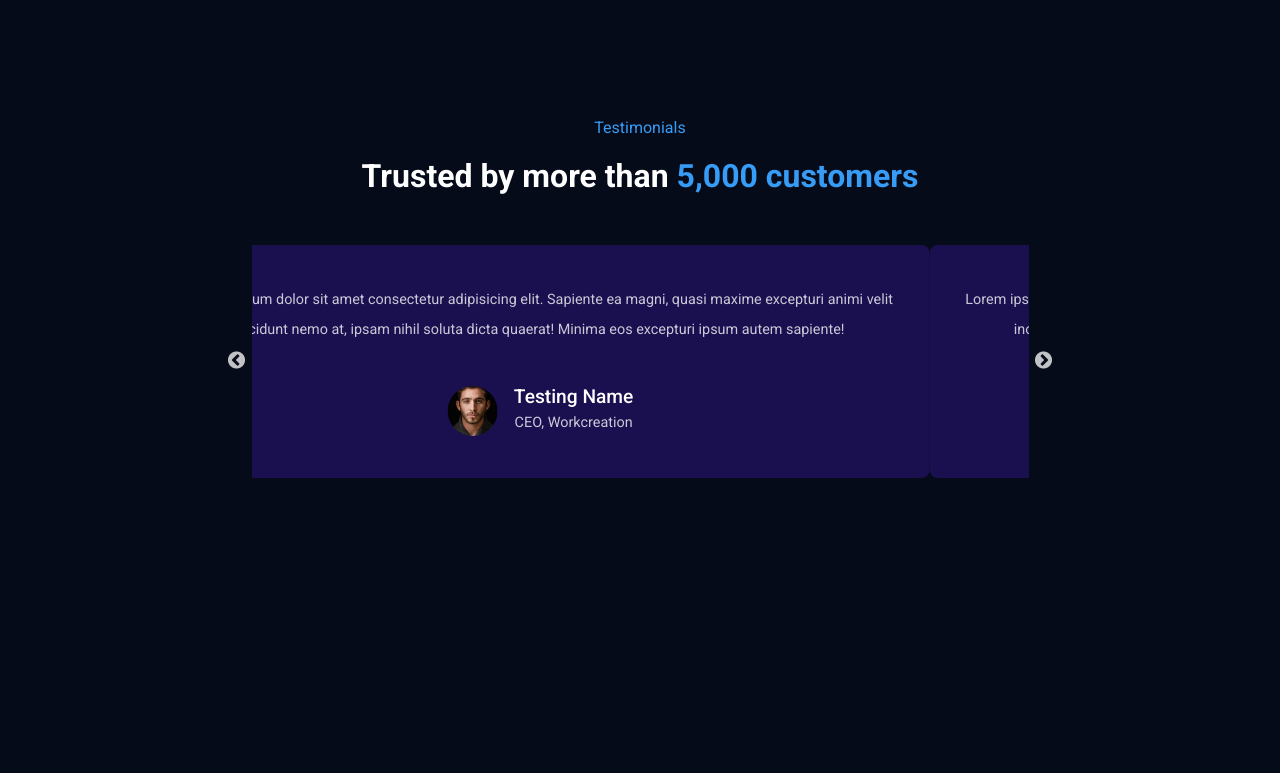
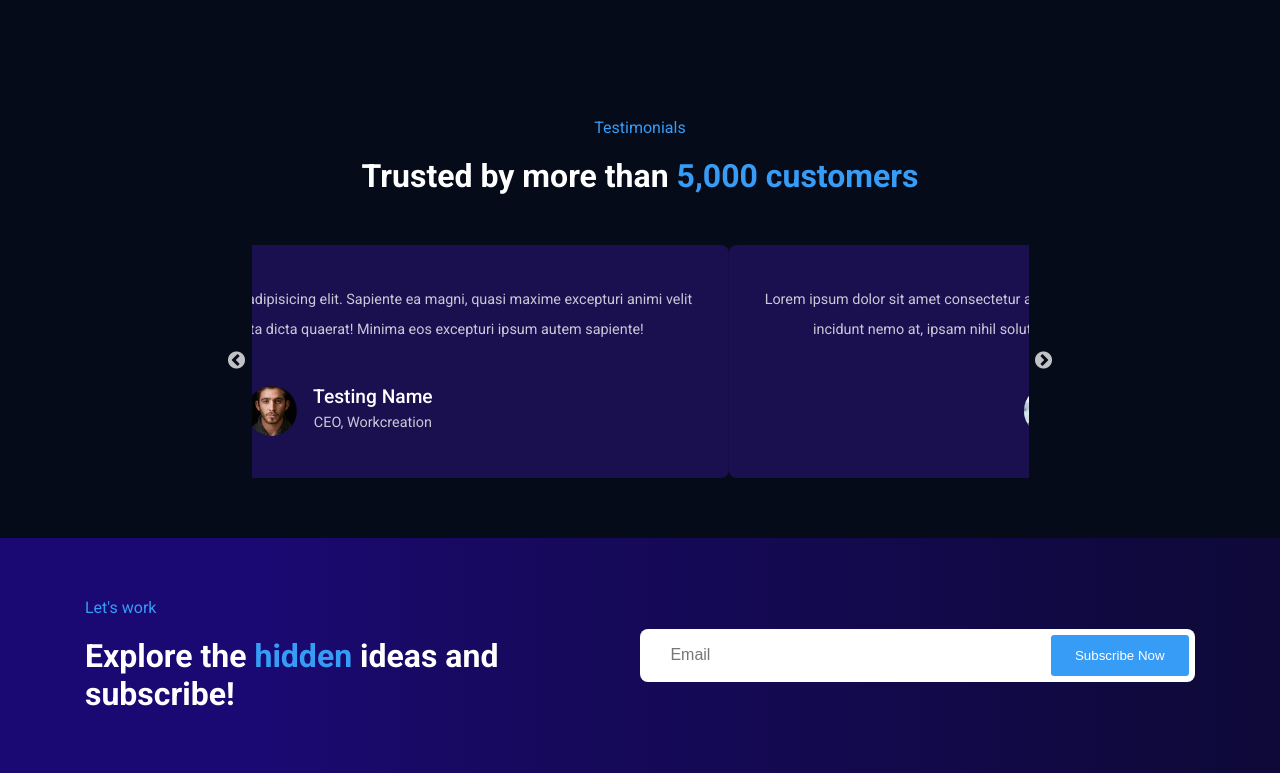
Before and after one commit to ankitkapoor8437/qubist-inc, a React (Create React App) app: page / in a window 1280 px wide. Shown: the part 3564-4337 px from the top of the page. Before the commit the page ends 4102 px from the top, so only its background shows below. Built offline with nearby package versions, Linux system fonts and the light colour scheme.

Commit message:
Newsletter Section Completed.

```diff
--- a/src/App.js
+++ b/src/App.js
@@ -7,6 +7,7 @@
 import Team from './components/UI/Team';
 import Blog from './components/UI/Blog';
 import Testimonial from './components/UI/Testimonial';
+import Newsletter from './components/UI/Newsletter';
 
 
 function App() {
@@ -21,6 +22,7 @@
       <Team />
       <Blog />
       <Testimonial />
+      <Newsletter />
       </>
     </div>
   );
--- /dev/null
+++ b/src/components/UI/Newsletter.jsx
@@ -0,0 +1,32 @@
+import React from 'react'
+import '../styles/Newsletter.css'
+
+
+const Newsletter = () => {
+    return (
+        <section className='newsletter'>
+            <div className="container">
+                <div className="newsletter__wrapper">
+                    <div className="newsletter__content">
+                        <h6 className="subtitle">Let's work</h6>
+                        <h2>
+                            Explore the <span className='highlight'>hidden</span> ideas
+                            and
+                            subscribe!
+                        </h2>
+                    </div>
+
+                    <div className="newsletter__form">
+                        <input type="email" placeholder='Email' />
+                        <button className="secondary__btn">
+                            Subscribe Now
+                        </button>
+                    </div>
+
+                </div>
+            </div>
+        </section>
+    )
+}
+
+export default Newsletter;
--- /dev/null
+++ b/src/components/styles/Newsletter.css
@@ -0,0 +1,31 @@
+.newsletter {
+    background: var(--newsletter-bg);
+}
+
+.newsletter__wrapper {
+    display: flex;
+    align-items: center;
+    justify-content: space-between;
+}
+
+.newsletter__content,
+.newsletter__form {
+    width: 50%;
+}
+
+.newsletter__form input {
+    padding: 0.7rem 1.5rem;
+    border: none;
+    outline: none;
+    font-size: 1rem;
+    cursor: pointer;
+}
+
+.newsletter__form{
+    padding: 0.4rem;
+    background: #fff;
+    display: flex;
+    align-items: center;
+    justify-content: space-between;
+    border-radius: 0.5rem;
+}
```
